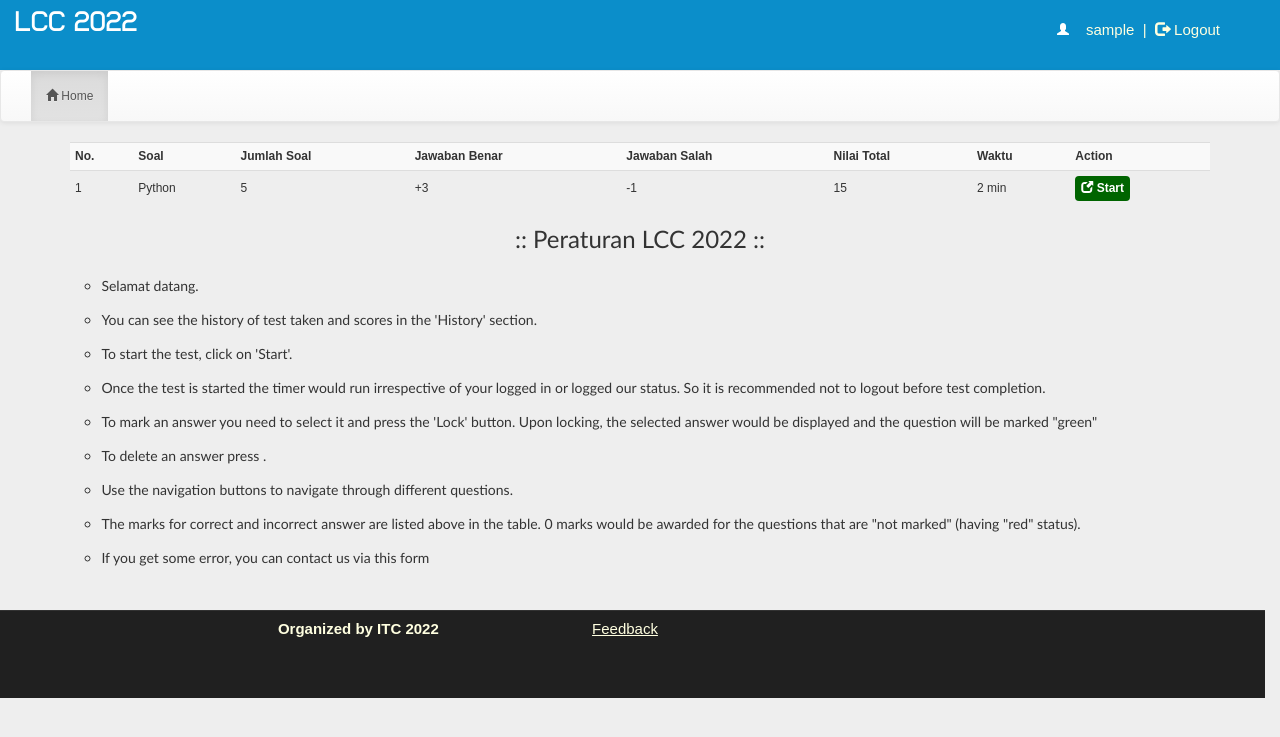
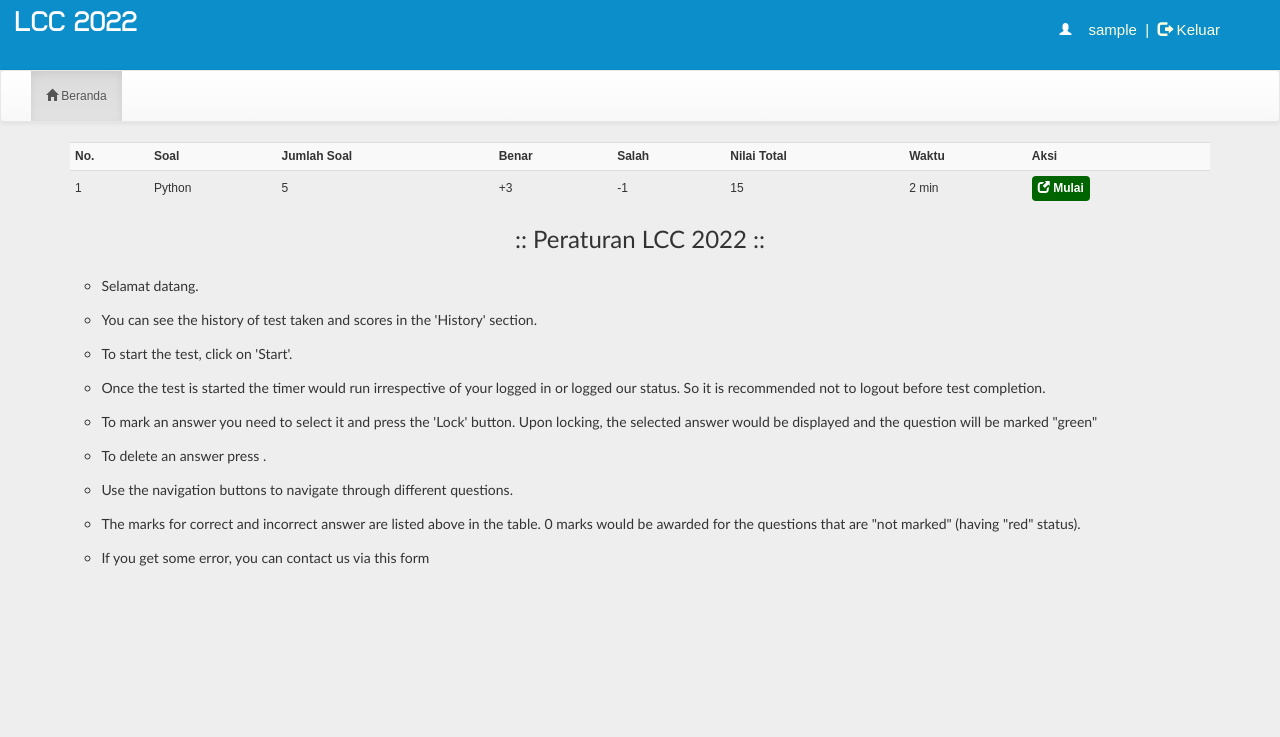
Before and after one commit to rahadiankr/quiz-lcc-2022, a PHP site: page /account.php?q=1 in a window 1280 px wide. Shown: the top 737 px of the page. Run offline with PHP 8.4, Linux system fonts and the light colour scheme; the visitor is signed in with stand-in values (Sample User, id 1); data comes from the database, SQL or seed files in the repository; some web fonts are replaced.

Commit message:
tampilan bahasa

```diff
--- a/account.php
+++ b/account.php
@@ -51,7 +51,7 @@ include_once 'dbConnection.php';
                     echo '<span class="pull-right top title1" >
                     <span style="color:white">
                     <span class="glyphicon glyphicon-user" aria-hidden="true">
-                    <span class="log log1" style="color:lightyellow">' . $username . '&nbsp;&nbsp;|&nbsp;&nbsp;<a href="logout.php?q=account.php" style="color:lightyellow"><span class="glyphicon glyphicon-log-out" aria-hidden="true"></span>&nbsp;Logout</button></a></span>';
+                    <span class="log log1" style="color:lightyellow">' . $username . '&nbsp;&nbsp;|&nbsp;&nbsp;<a href="logout.php?q=account.php" style="color:lightyellow"><span class="glyphicon glyphicon-log-out" aria-hidden="true"></span>&nbsp;Keluar</button></a></span>';
                 }
                 ?>
             </div>
@@ -74,7 +74,7 @@ include_once 'dbConnection.php';
                         <li <?php
                             if (@$_GET['q'] == 1)
                                 echo 'class="active"';
-                            ?>><a href="account.php?q=1"><span class="glyphicon glyphicon-home" aria-hidden="true"></span>&nbsp;Home<span class="sr-only">(current)</span></a></li>
+                            ?>><a href="account.php?q=1"><span class="glyphicon glyphicon-home" aria-hidden="true"></span>&nbsp;Beranda<span class="sr-only">(current)</span></a></li>
                         <!-- <li <?php
                                     if (@$_GET['q'] == 2)
                                         echo 'class="active"';
@@ -100,11 +100,11 @@ include_once 'dbConnection.php';
                                 <td style="vertical-align:middle"><b>No.</b></td>
                                 <td style="vertical-align:middle"><b>Soal</b></td>
                                 <td style="vertical-align:middle"><b>Jumlah Soal</b></td>
-                                <td style="vertical-align:middle"><b>Jawaban Benar</b></td>
-                                <td style="vertical-align:middle"><b>Jawaban Salah</b></td>
+                                <td style="vertical-align:middle"><b>Benar</b></td>
+                                <td style="vertical-align:middle"><b>Salah</b></td>
                                 <td style="vertical-align:middle"><b>Nilai Total</b></td>
                                 <td style="vertical-align:middle"><b>Waktu</b></td>
-                                <td style="vertical-align:middle"><b>Action</b></td>
+                                <td style="vertical-align:middle"><b>Aksi</b></td>
                                 </tr>';
                         $c = 1;
                         while ($row = mysqli_fetch_array($result)) {
@@ -118,7 +118,7 @@ include_once 'dbConnection.php';
                             $rowcount = mysqli_num_rows($q12);
                             if ($rowcount == 0) {
                                 echo '<tr><td style="vertical-align:middle">' . $c++ . '</td><td style="vertical-align:middle">' . $title . '</td><td style="vertical-align:middle">' . $total . '</td><td style="vertical-align:middle">+' . $correct . '</td><td style="vertical-align:middle">-' . $wrong . '</td><td style="vertical-align:middle">' . $correct * $total . '</td><td style="vertical-align:middle">'  . $time . '&nbsp;min</td>
-  <td style="vertical-align:middle"><b><a href="account.php?q=quiz&step=2&eid=' . $eid . '&n=1&t=' . $total . '&start=start" class="btn" style="color:#FFFFFF;background:darkgreen;font-size:12px;padding: 3px;padding-left: 5px;padding-right: 5px;"><span class="glyphicon glyphicon-new-window" aria-hidden="true"></span>&nbsp;<span><b>Start</b></span></a></b></td></tr>';
+  <td style="vertical-align:middle"><b><a href="account.php?q=quiz&step=2&eid=' . $eid . '&n=1&t=' . $total . '&start=start" class="btn" style="color:#FFFFFF;background:darkgreen;font-size:12px;padding: 3px;padding-left: 5px;padding-right: 5px;"><span class="glyphicon glyphicon-new-window" aria-hidden="true"></span>&nbsp;<span><b>Mulai</b></span></a></b></td></tr>';
                             } else {
                                 $q = mysqli_query($con, "SELECT * FROM history WHERE username='$_SESSION[username]' AND eid='$eid' ") or die('Error197');
                                 while ($row = mysqli_fetch_array($q)) {
@@ -132,11 +132,11 @@ include_once 'dbConnection.php';
                                 }
                                 $remaining = (($ttimec * 60) - ((time() - $timec)));
                                 if ($remaining > 0 && $qstatus == "enabled" && $status == "ongoing") {
-                                    echo '<tr style="color:darkgreen"><td style="vertical-align:middle">' . $c++ . '</td><td style="vertical-align:middle">' . $title . '&nbsp;<span title="This quiz is already solve by you" class="glyphicon glyphicon-ok" aria-hidden="true"></span></td><td style="vertical-align:middle">' . $total . '</td><td style="vertical-align:middle">+' . $correct . '</td><td style="vertical-align:middle">-' . $wrong . '</td><td style="vertical-align:middle">' . $correct * $total . '</td><td style="vertical-align:middle">' . $time . '&nbsp;min</td>
-  <td style="vertical-align:middle"><b><a href="account.php?q=quiz&step=2&eid=' . $eid . '&n=1&t=' . $total . '&start=start" class="btn" style="margin:0px;background:darkorange;color:white;padding: 5px 5px;">&nbsp;<span class="title1"><b>Continue</b></span></a></b></td></tr>';
+                                    echo '<tr style="color:darkgreen"><td style="vertical-align:middle">' . $c++ . '</td><td style="vertical-align:middle">' . $title . '&nbsp;<span title="Kuis ini telah kamu kerjakan." class="glyphicon glyphicon-ok" aria-hidden="true"></span></td><td style="vertical-align:middle">' . $total . '</td><td style="vertical-align:middle">+' . $correct . '</td><td style="vertical-align:middle">-' . $wrong . '</td><td style="vertical-align:middle">' . $correct * $total . '</td><td style="vertical-align:middle">' . $time . '&nbsp;min</td>
+  <td style="vertical-align:middle"><b><a href="account.php?q=quiz&step=2&eid=' . $eid . '&n=1&t=' . $total . '&start=start" class="btn" style="margin:0px;background:darkorange;color:white;padding: 5px 5px;">&nbsp;<span class="title1"><b>Lanjutkan</b></span></a></b></td></tr>';
                                 } else {
-                                    echo '<tr style="color:darkgreen"><td style="vertical-align:middle">' . $c++ . '</td><td style="vertical-align:middle">' . $title . '&nbsp;<span title="This quiz is already solve by you" class="glyphicon glyphicon-ok" aria-hidden="true"></span></td><td style="vertical-align:middle">' . $total . '</td><td style="vertical-align:middle">+' . $time . '&nbsp;min</td>
-                                  <td style="vertical-align:middle"><b><a href="account.php?q=result&eid=' . $eid . '" class="btn" style="margin:0px;background:darkred;color:white;padding: 5px 5px;">&nbsp;<span class="title1"><b>View Result</b></span></a></b></td></tr>';
+                                    echo '<tr style="color:darkgreen"><td style="vertical-align:middle">' . $c++ . '</td><td style="vertical-align:middle">' . $title . '&nbsp;<span title="Kuis ini telah kamu kerjakan." class="glyphicon glyphicon-ok" aria-hidden="true"></span></td><td style="vertical-align:middle">' . $total . '</td><td style="vertical-align:middle">+' . $time . '&nbsp;min</td>
+                                  <td style="vertical-align:middle"><b><a href="account.php?q=result&eid=' . $eid . '" class="btn" style="margin:0px;background:darkred;color:white;padding: 5px 5px;">&nbsp;<span class="title1"><b>Hasil</b></span></a></b></td></tr>';
                                 }
                             }
                         }
@@ -269,7 +269,7 @@ include_once 'dbConnection.php';
                                 echo '<script>
 var seconds = ' . $remaining . ' ;
 function end(){
-  data = prompt("Are you sure to end this Quiz? Remember, once finished, you wont be able to continue anymore and final results will be displayed. If you want to continue then enter \\"yes\\" in the textbox below and press enter");
+  data = prompt("Apakah anda yakin mengakhiri kuiz?, jika yakin ketik \\"yes\\" dikolom bawah ini");
   if(data=="yes"){
     window.location ="account.php?q=quiz&step=2&eid=' . $_GET["eid"] . '&n=' . $_GET["n"] . '&t=' . isset($_GET["total"]) . '&endquiz=end";
 
@@ -328,7 +328,7 @@ var countdownTimer = setInterval(\'secondPassed()\', 1000);
                                     $ans = "";
                                 }
                                 if (strlen($ans) > 0) {
-                                    echo "<font style=\"color:green;font-size:12px;font-weight:bold\">Selected answer: </font><font style=\"color:#565252;font-size:12px;\">" . $ans . "</font>&nbsp;&nbsp;<a href=update.php?q=quiz&step=2&eid=$eid&n=$sn&t=$total&qid=$qid&delanswer=delanswer><span class=\"glyphicon glyphicon-remove\" style=\"font-size:12px;color:darkred\"></span></a><br /><br />";
+                                    echo "<font style=\"color:green;font-size:12px;font-weight:bold\">Jawaban Terpilih : </font><font style=\"color:#565252;font-size:12px;\">" . $ans . "</font>&nbsp;&nbsp;<a href=update.php?q=quiz&step=2&eid=$eid&n=$sn&t=$total&qid=$qid&delanswer=delanswer><span class=\"glyphicon glyphicon-remove\" style=\"font-size:12px;color:darkred\"></span></a><br /><br />";
                                 }
                                 echo '<div class="funkyradio">';
                                 $q = mysqli_query($con, "SELECT * FROM options WHERE qid='$qid' ");
@@ -339,9 +339,9 @@ var countdownTimer = setInterval(\'secondPassed()\', 1000);
                                 }
                                 echo '</div>';
                                 if ($_GET["t"] > $_GET["n"] && $_GET["n"] != 1) {
-                                    echo '<br /><a href="account.php?q=quiz&step=2&eid=' . $eid . '&n=' . ($sn - 1) . '&t=' . $total . '" class="" style="height:30px"><span class="" aria-hidden="true"  style="font-size:12px"></span></a>&nbsp;&nbsp;&nbsp;&nbsp;<button type="submit" class="btn btn-default" disabled="true" id="sbutton" style="height:30px"><span class="glyphicon glyphicon-lock" style="font-size:12px" aria-hidden="true"></span><font style="font-size:12px;font-weight:bold"> Lock</font></button>&nbsp;&nbsp;&nbsp;&nbsp;<button type="button" class="btn btn-default" onclick="frmreset()" style="height:30px"></span><font style="font-size:12px;font-weight:bold">Reset</font></button>&nbsp;&nbsp;&nbsp;&nbsp;<a href="account.php?q=quiz&step=2&eid=' . $eid . '&n=' . ($sn + 1) . '&t=' . $total . '" class="btn btn-primary" style="height:30px"><span class="glyphicon glyphicon-arrow-right" aria-hidden="true"  style="font-size:12px"></span></a></form><br><br>';
+                                    echo '<br /><a href="account.php?q=quiz&step=2&eid=' . $eid . '&n=' . ($sn - 1) . '&t=' . $total . '" class="" style="height:30px"><span class="" aria-hidden="true"  style="font-size:12px"></span></a>&nbsp;&nbsp;&nbsp;&nbsp;<button type="submit" class="btn btn-default" disabled="true" id="sbutton" style="height:30px"><span class="glyphicon glyphicon-lock" style="font-size:12px" aria-hidden="true"></span><font style="font-size:12px;font-weight:bold"> Lock</font></button>&nbsp;&nbsp;&nbsp;&nbsp;<button type="button" class="btn btn-default" onclick="frmreset()" style="height:30px"></span><font style="font-size:12px;font-weight:bold">Ulang</font></button>&nbsp;&nbsp;&nbsp;&nbsp;<a href="account.php?q=quiz&step=2&eid=' . $eid . '&n=' . ($sn + 1) . '&t=' . $total . '" class="btn btn-primary" style="height:30px"><span class="glyphicon glyphicon-arrow-right" aria-hidden="true"  style="font-size:12px"></span></a></form><br><br>';
                                 } else if ($_GET["t"] == $_GET["n"]) {
-                                    echo '<br /><a href="account.php?q=quiz&step=2&eid=' . $eid . '&n=' . ($sn - 1) . '&t=' . $total . '" class="" style="height:30px"><span class="" aria-hidden="true"  style="font-size:12px"></span></a>&nbsp;&nbsp;&nbsp;&nbsp;<button type="submit" class="btn btn-default" disabled="true" id="sbutton" style="height:30px"><span class="glyphicon glyphicon-lock" style="font-size:12px" aria-hidden="true"></span><font style="font-size:12px;font-weight:bold"> Lock</font></button>&nbsp;&nbsp;&nbsp;&nbsp;<button type="button" class="btn btn-default" onclick="frmreset()" style="height:30px"></span><font style="font-size:12px;font-weight:bold">Reset</font></button>&nbsp;&nbsp;&nbsp;&nbsp;</form><br><br>';
+                                    echo '<br /><a href="account.php?q=quiz&step=2&eid=' . $eid . '&n=' . ($sn - 1) . '&t=' . $total . '" class="" style="height:30px"><span class="" aria-hidden="true"  style="font-size:12px"></span></a>&nbsp;&nbsp;&nbsp;&nbsp;<button type="submit" class="btn btn-default" disabled="true" id="sbutton" style="height:30px"><span class="glyphicon glyphicon-lock" style="font-size:12px" aria-hidden="true"></span><font style="font-size:12px;font-weight:bold"> Lock</font></button>&nbsp;&nbsp;&nbsp;&nbsp;<button type="button" class="btn btn-default" onclick="frmreset()" style="height:30px"></span><font style="font-size:12px;font-weight:bold">Ulang</font></button>&nbsp;&nbsp;&nbsp;&nbsp;</form><br><br>';
                                 } else if ($_GET["t"] > $_GET["n"] && $_GET["n"] == 1) {
                                     echo '<br />&nbsp;&nbsp;&nbsp;&nbsp;<button type="submit" class="btn btn-default" disabled="true" id="sbutton" style="height:30px"><span class="glyphicon glyphicon-lock" style="font-size:12px" aria-hidden="true"></span><font style="font-size:12px;font-weight:bold"> Lock<font></button>&nbsp;&nbsp;&nbsp;&nbsp;<button type="button" class="btn btn-default" onclick="frmreset()" style="height:30px"></span><font style="font-size:12px;font-weight:bold">Reset</font></button>&nbsp;&nbsp;&nbsp;&nbsp;<a href="account.php?q=quiz&step=2&eid=' . $eid . '&n=' . ($sn + 1) . '&t=' . $total . '" class="btn btn-primary" style="height:30px"><span class="glyphicon glyphicon-arrow-right" aria-hidden="true"  style="font-size:12px"></span></a></form><br><br>';
                                 } else {
@@ -437,19 +437,18 @@ var countdownTimer = setInterval(\'secondPassed()\', 1000);
                         }
                         if ($status == "finished") {
                             echo '<div class="panel">
-<center><h1 class="title" style="color:#660033">Result</h1><center><br /><table class="table table-striped title1" style="font-size:20px;font-weight:1000;">';
-                            echo '<tr style="color:darkblue"><td style="vertical-align:middle">Total Questions</td><td style="vertical-align:middle">' . $total . '</td></tr>
-      <tr style="color:darkgreen"><td style="vertical-align:middle">Correct Answer&nbsp;<span class="glyphicon glyphicon-ok-arrow" aria-hidden="true"></span></td><td style="vertical-align:middle">' . $r . '</td></tr>
-    <tr style="color:red"><td style="vertical-align:middle">Wrong Answer&nbsp;<span class="glyphicon glyphicon-remove-arrow" aria-hidden="true"></span></td><td style="vertical-align:middle">' . $w . '</td></tr>
-    <tr style="color:orange"><td style="vertical-align:middle">Unattempted&nbsp;<span class="glyphicon glyphicon-ban-arrow" aria-hidden="true"></span></td><td style="vertical-align:middle">' . ($total - $r - $w) . '</td></tr>
-    <tr style="color:darkblue"><td style="vertical-align:middle">Score&nbsp;<span class="glyphicon glyphicon-star" aria-hidden="true"></span></td><td style="vertical-align:middle">' . $s . '</td></tr>';
+<center><h1 class="title" style="color:#660033">Hasil</h1><center><br /><table class="table table-striped title1" style="font-size:20px;font-weight:1000;">';
+                            echo '<tr style="color:darkblue"><td style="vertical-align:middle">Jumlah Soal</td><td style="vertical-align:middle">' . $total . '</td></tr>
+      <tr style="color:darkgreen"><td style="vertical-align:middle">Benar&nbsp;<span class="glyphicon glyphicon-ok-arrow" aria-hidden="true"></span></td><td style="vertical-align:middle">' . $r . '</td></tr>
+    <tr style="color:red"><td style="vertical-align:middle">Salah&nbsp;<span class="glyphicon glyphicon-remove-arrow" aria-hidden="true"></span></td><td style="vertical-align:middle">' . $w . '</td></tr>
+    <tr style="color:orange"><td style="vertical-align:middle">Kosong&nbsp;<span class="glyphicon glyphicon-ban-arrow" aria-hidden="true"></span></td><td style="vertical-align:middle">' . ($total - $r - $w) . '</td></tr>
+    <tr style="color:darkblue"><td style="vertical-align:middle">Nilai&nbsp;<span class="glyphicon glyphicon-star" aria-hidden="true"></span></td><td style="vertical-align:middle">' . $s . '</td></tr>';
                             echo "<script>
                             logoutt();
                             </script>";
                             $q = mysqli_query($con, "SELECT * FROM rank WHERE  username='$username' ") or die('Error157');
                             while ($row = mysqli_fetch_array($q)) {
                                 $s = $row['score'];
-                                echo '<tr style="color:#990000"><td style="vertical-align:middle">Overall Score&nbsp;<span class="glyphicon glyphicon-stats" aria-hidden="true"></span></td><td style="vertical-align:middle">' . $s . '</td></tr>';
                             }
                             // echo '<tr></tr></table></div><div class="panel"><br /><h3 align="center" style="font-family:calibri">:: Detailed Analysis ::</h3><br /><ol style="font-size:20px;font-weight:bold;font-family:calibri;margin-top:20px">';
                             // $q = mysqli_query($con, "SELECT * FROM questions WHERE eid='$_GET[eid]'") or die('Error197');
@@ -500,7 +499,7 @@ var countdownTimer = setInterval(\'secondPassed()\', 1000);
                         $q = mysqli_query($con, "SELECT * FROM history WHERE username='$username' AND status='finished' ORDER BY date DESC ") or die('Error197');
                         echo '<div class="panel title">
 <table class="table table-striped title1" >
-<tr><td style="vertical-align:middle"><b>S.N.</b></td><td style="vertical-align:middle"><b>Quiz</b></td><td style="vertical-align:middle"><b>Total Questions</b></td><td style="vertical-align:middle"><b>Right</b></td><td style="vertical-align:middle"><b>Wrong<b></td><td style="vertical-align:middle"><b>Unattempted<b></td><td style="vertical-align:middle"><b>Score</b></td><td style="vertical-align:middle"><b>Action<b></td></tr>';
+<tr><td style="vertical-align:middle"><b>S.N.</b></td><td style="vertical-align:middle"><b>Soal</b></td><td style="vertical-align:middle"><b>Jumlah Soal</b></td><td style="vertical-align:middle"><b>Benar</b></td><td style="vertical-align:middle"><b>Salah<b></td><td style="vertical-align:middle"><b>Kosong<b></td><td style="vertical-align:middle"><b>Niali</b></td><td style="vertical-align:middle"><b>Aksi<b></td></tr>';
                         $c = 0;
                         while ($row = mysqli_fetch_array($q)) {
                             $eid = $row['eid'];
@@ -513,7 +512,7 @@ var countdownTimer = setInterval(\'secondPassed()\', 1000);
                                 $total = $row['total'];
                             }
                             $c++;
-                            echo '<tr><td style="vertical-align:middle">' . $c . '</td><td style="vertical-align:middle">' . $title . '</td><td style="vertical-align:middle">' . $total . '</td><td style="vertical-align:middle">' . $r . '</td><td style="vertical-align:middle">' . $w . '</td><td style="vertical-align:middle">' . ($total - $r - $w) . '</td><td style="vertical-align:middle">' . $s . '</td><td style="vertical-align:middle"><b><a href="account.php?q=result&eid=' . $eid . '" class="btn" style="margin:0px;background:darkred;color:white">&nbsp;<span class="title1"><b>View Result</b></td></tr>';
+                            echo '<tr><td style="vertical-align:middle">' . $c . '</td><td style="vertical-align:middle">' . $title . '</td><td style="vertical-align:middle">' . $total . '</td><td style="vertical-align:middle">' . $r . '</td><td style="vertical-align:middle">' . $w . '</td><td style="vertical-align:middle">' . ($total - $r - $w) . '</td><td style="vertical-align:middle">' . $s . '</td><td style="vertical-align:middle"><b><a href="account.php?q=result&eid=' . $eid . '" class="btn" style="margin:0px;background:darkred;color:white">&nbsp;<span class="title1"><b>Hasil</b></td></tr>';
                         }
                         echo '</table></div>';
                     }
@@ -594,11 +593,7 @@ var countdownTimer = setInterval(\'secondPassed()\', 1000);
             </div>
         </div>
     </div>
-    <div class="row footer">
-        <div class="col-md-2 box"></div>
-        <div class="col-md-3 box">
-            <b href="#" style="color:lightyellow;" onmouseover="this.style('color:yellow')" target="new">Organized by ITC 2022</b>
-        </div>
+
     <!-- Modal For Developers-->
     <div class="modal fade title1" id="developers">
         <div class="modal-dialog">
@@ -627,9 +622,6 @@ var countdownTimer = setInterval(\'secondPassed()\', 1000);
             </div><!-- /.modal-content -->
         </div><!-- /.modal-dialog -->
     </div><!-- /.modal -->
-        <div class="col-md-2 box">
-            <a href="feedback.php" style="color:lightyellow;text-decoration:underline" onmouseover="this.style('color:yellow')" target="new">Feedback</a>
-        </div>
 
 </body>
 
```
Lines whose indentation alone changed are shown as unchanged.
